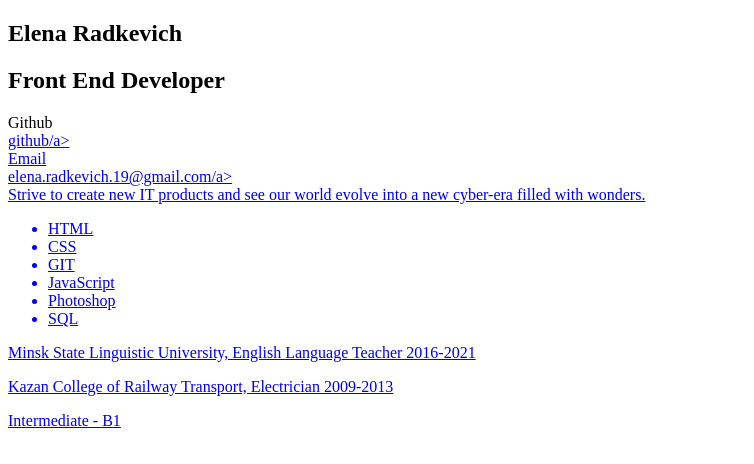
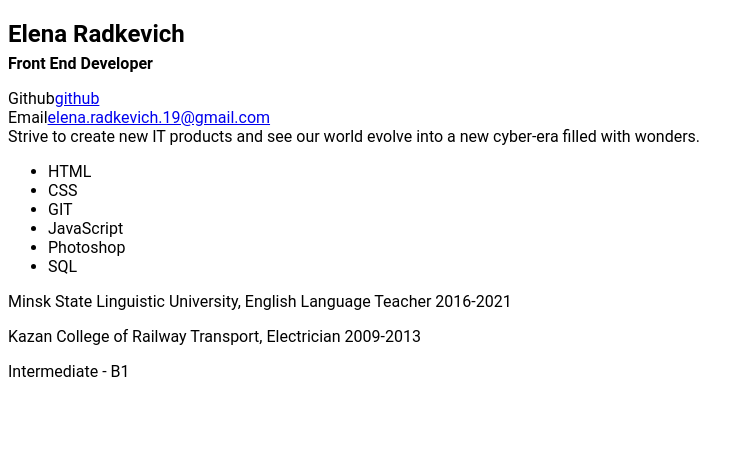
Before and after one commit to ElenaRadkevich/rsschool-cv, a plain HTML site: page index.html in a window 1280 px wide. Shown: the whole page, without its empty margins (0-754 px from the left). Drawn offline with Linux system fonts and the light colour scheme.

Commit message:
docs: add contact information

```diff
--- a/index.html
+++ b/index.html
@@ -5,6 +5,7 @@
    <meta http-equiv="X-UA-Compatible" content="IE=edge">
    <meta name="viewport" content="width=device-width, initial-scale=1.0">
    <title>My CV</title>
+   <link rel="stylesheet" href="style.css">
 </head>
 <body>
    <div class="cv">
@@ -17,7 +18,7 @@
                   Github
                </div>
                <div class contact__value>
-                  <a href="https://github.com/ElenaRadkevich">github/a>
+                  <a href="https://github.com/ElenaRadkevich">github</a>
                </div>
             </div>
             <div class="contact">
@@ -25,7 +26,7 @@
                   Email
                </div>
                <div class contact__value>
-                  <a href="mailto:elena.radkevich.19@gmail.com">elena.radkevich.19@gmail.com/a>
+                  <a href="mailto:elena.radkevich.19@gmail.com">elena.radkevich.19@gmail.com</a>
                </div>
             </div>
          </div>
--- /dev/null
+++ b/style.css
@@ -0,0 +1,27 @@
+html {
+	font-family: Roboto, sans-serif;
+}
+
+* {
+	color: secondary-color;
+}
+
+h1 {
+	color: primary-color;
+	margin-bottom: 0.25em;
+}
+
+h2 {
+	color: secondary-color;
+	font-size: 1em;
+	margin-top: 0;
+	margin-bottom: 1em;
+}
+
+a {
+	color: primary-color;
+}
+
+.contact {
+	display: flex;
+}
```
